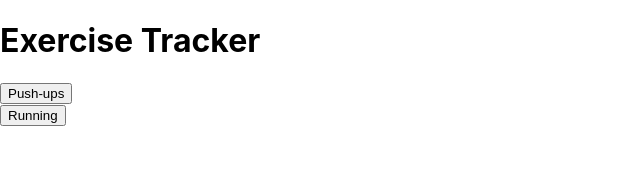
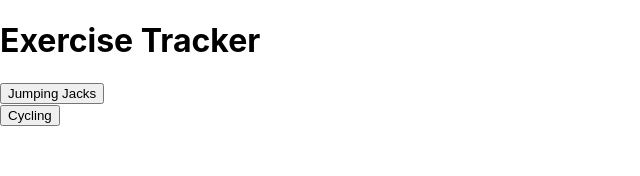
Before and after one commit to JasmineButterfield0/exercise, a React (Create React App) app: page / in a window 1280 px wide. Shown: the top 176 px of the page, without its empty margins (0-640 px from the left). Built offline with nearby package versions, Linux system fonts and the light colour scheme.

Commit message:
Update App.js

```diff
--- a/src/App.js
+++ b/src/App.js
@@ -13,14 +13,14 @@ function App() {
   return (
     <div className="App">
       <h1>Exercise Tracker</h1>
-      <button onClick={() => handleExerciseClick('repetition')}>Push-ups</button>
+      <button onClick={() => handleExerciseClick('repetition')}>Jumping Jacks</button>
       <br></br>
-      <button onClick={() => handleExerciseClick('duration')}>Running</button>
+      <button onClick={() => handleExerciseClick('duration')}>Cycling</button>
       <br></br>
 
 
-      {selectedExercise === 'repetition' && <RepetitionExercise name="Push-ups" />}
-      {selectedExercise === 'duration' && <Durationexercise name="Running" />}
+      {selectedExercise === 'repetition' && <RepetitionExercise name="Jumping Jacks" />}
+      {selectedExercise === 'duration' && <Durationexercise name="Cycling" />}
     </div>
   );
 }
```
